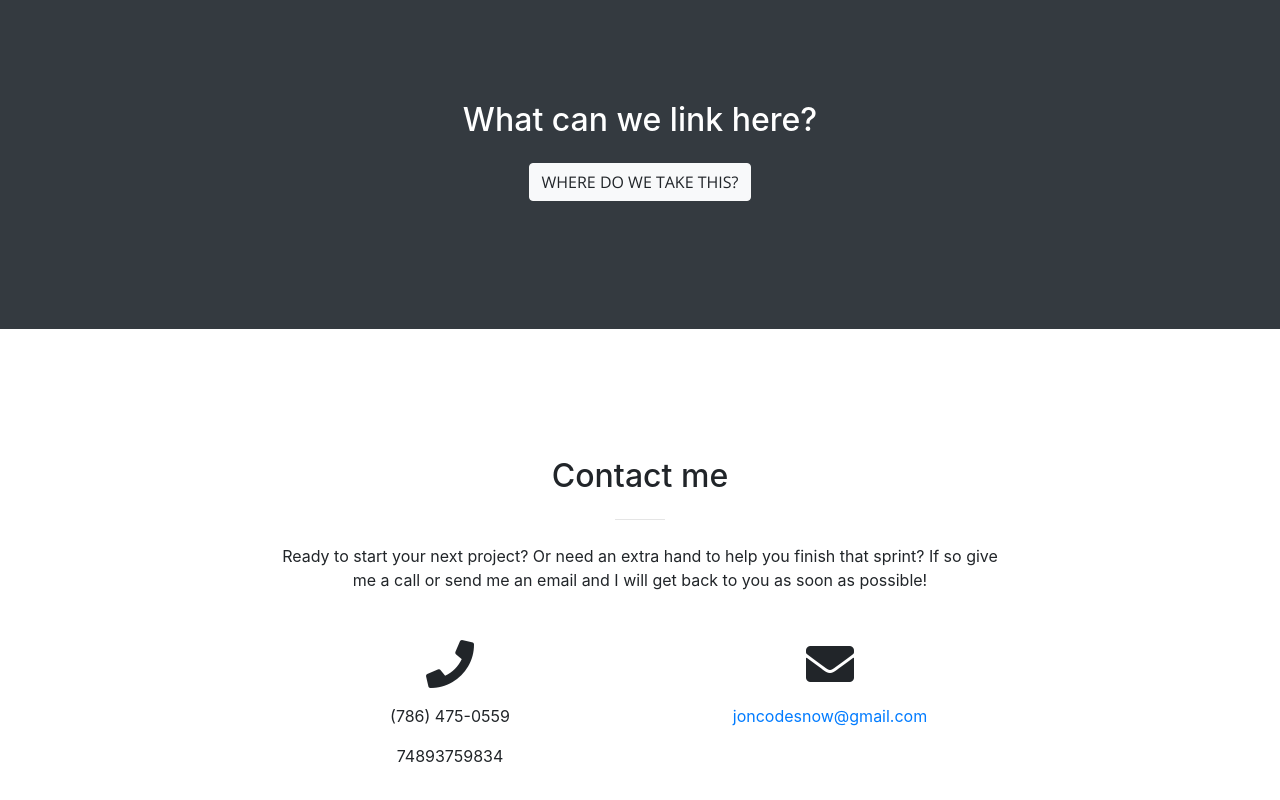
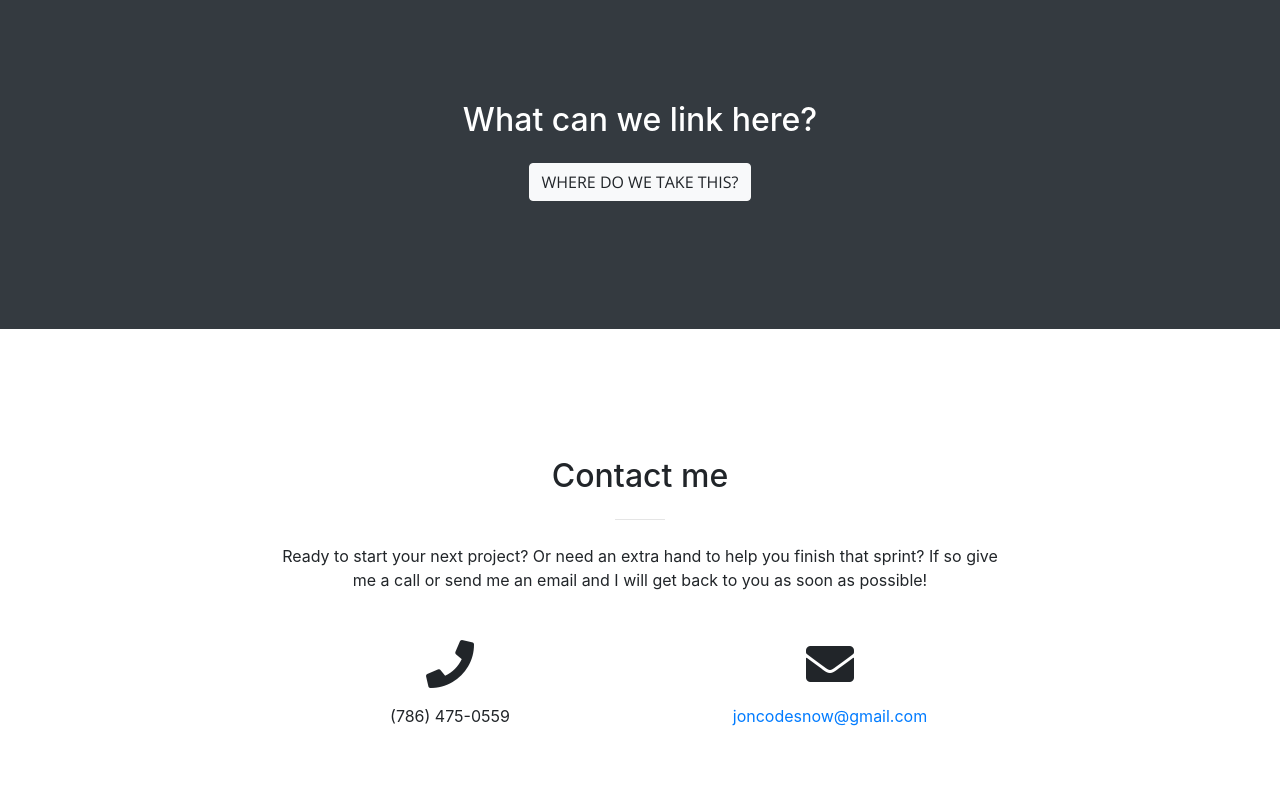
Before and after one commit to jmt06g/propro, a website with bundled scripts: page startbootstrap-creative-gh-pages/index.html in a window 1280 px wide. Shown: the part 3200-4000 px from the top of the page. Built offline with nearby package versions, Linux system fonts and the light colour scheme.

Commit message:
take a break

```diff
--- a/startbootstrap-creative-gh-pages/index.html
+++ b/startbootstrap-creative-gh-pages/index.html
@@ -248,7 +248,6 @@
           <div class="col-lg-4 ml-auto text-center">
             <i class="fas fa-phone fa-3x mb-3 sr-contact-1"></i>
             <p>(786) 475-0559</p>
-            <p>74893759834</p>
           </div>
           <div class="col-lg-4 mr-auto text-center">
             <i class="fas fa-envelope fa-3x mb-3 sr-contact-2"></i>
```
